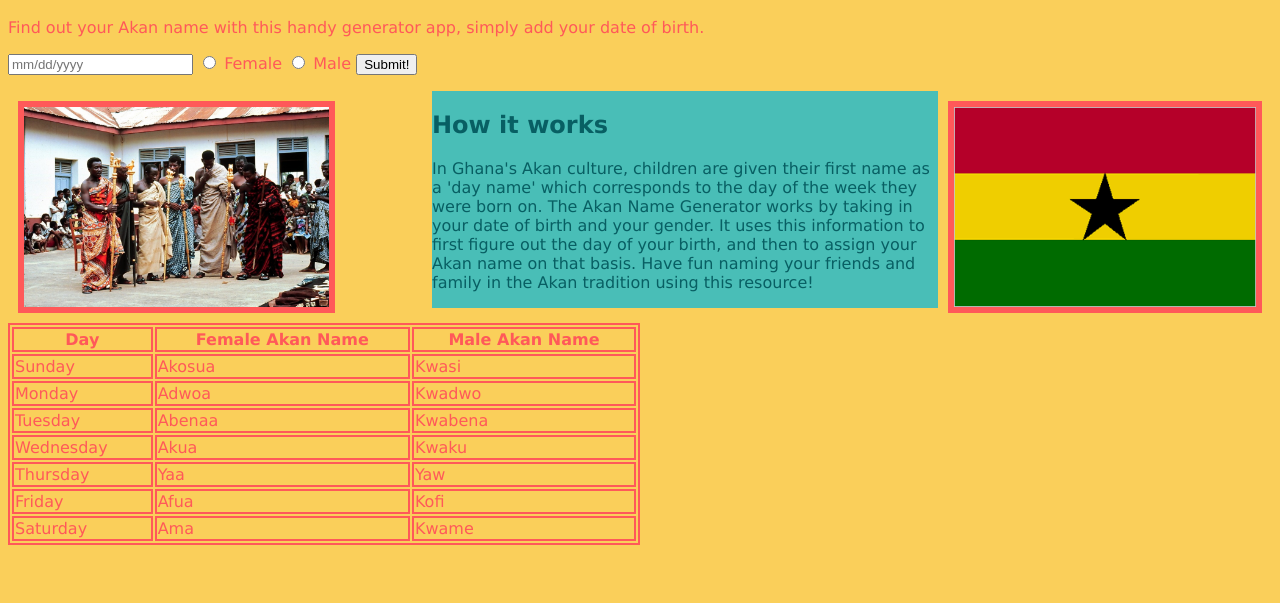
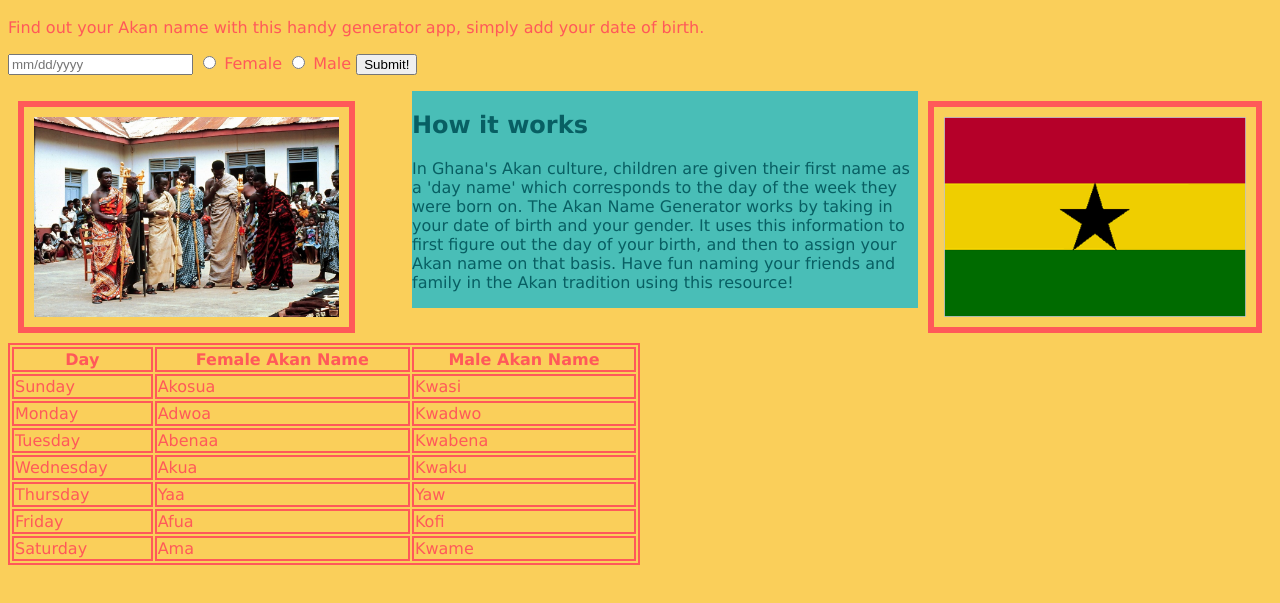
Before and after one commit to EK98-ocean/akan-names, a plain HTML site: page index.html in a window 1280 px wide. Shown: the part 49-652 px from the top of the page. Drawn offline with Linux system fonts and the light colour scheme.

Commit message:
Edit CSS

```diff
--- a/css/styles.css
+++ b/css/styles.css
@@ -17,7 +17,7 @@ img{
     height: 200px;
     width: auto;
     border: #ff5959 5pt solid;
-    margin: 10px;.
+    margin: 10px;
     padding: 10px;
 }
 
```
